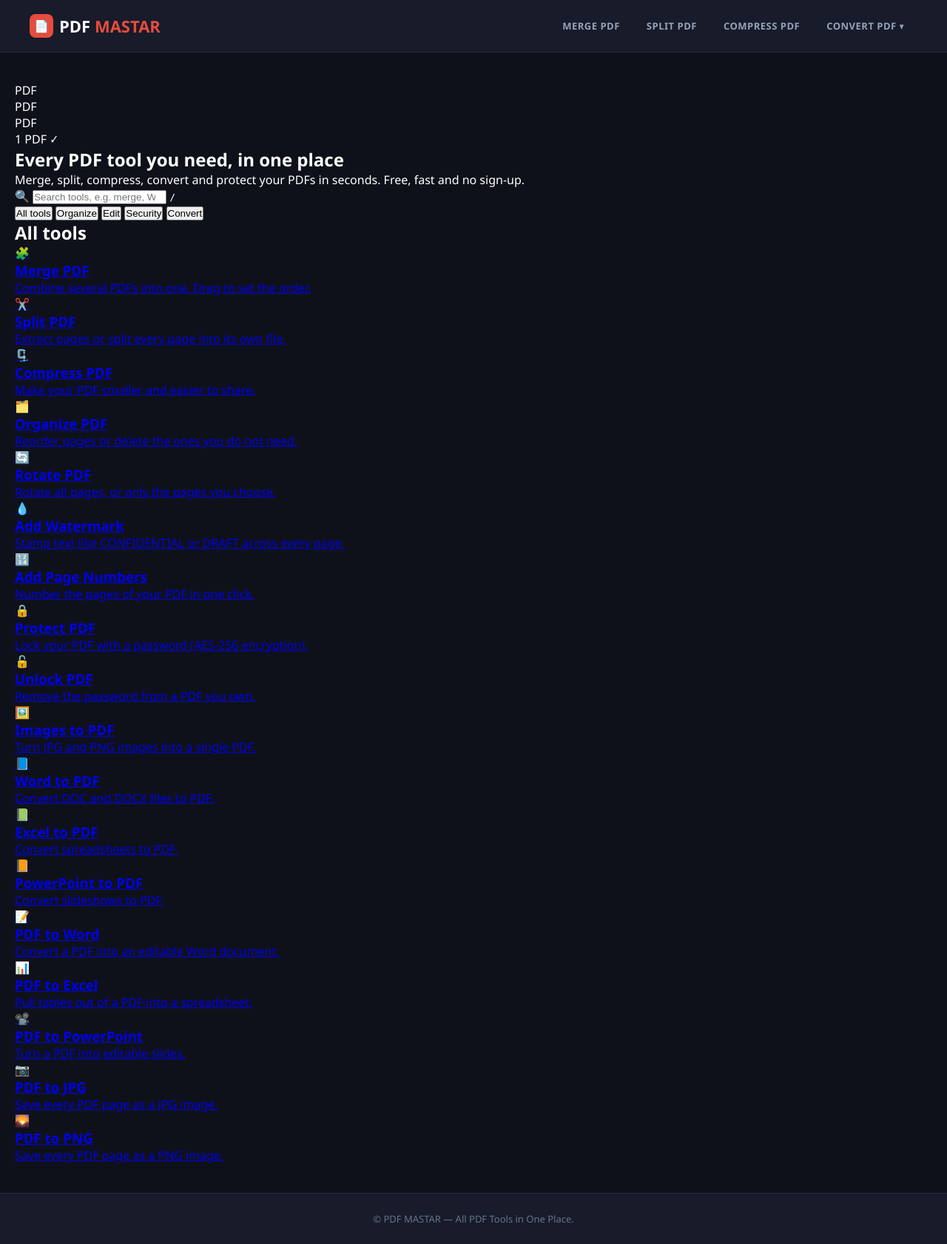
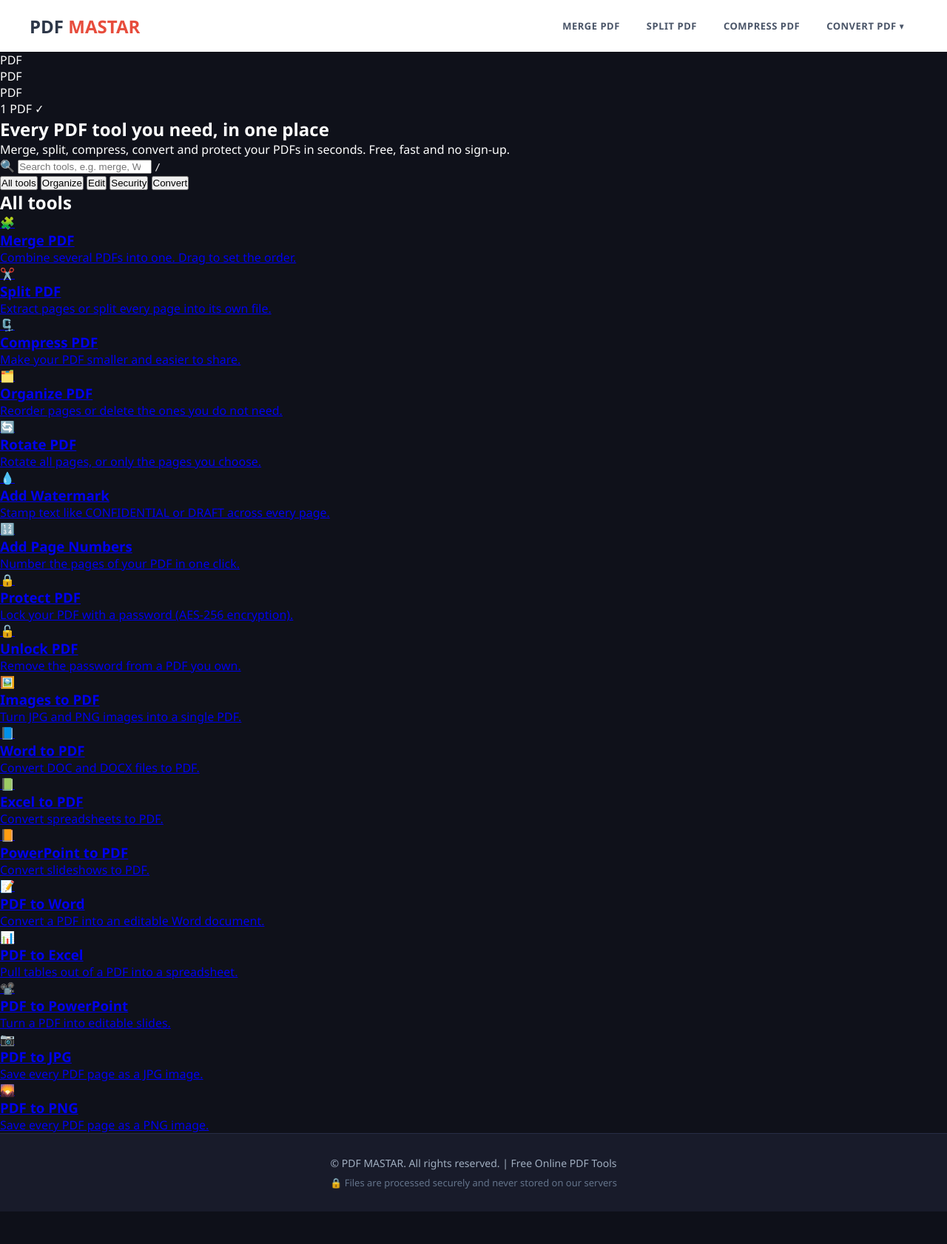
Before and after one commit to itx-ihtii-shaam/pdf-mastar, a Flask app: page / in a window 1280 px wide; the page is wider, and only the part inside the window is pictured. Shown: that part at 74% size. After the commit the page ends 1638 px from the top of that part, so only its background shows below. Run offline with Flask 3, Linux system fonts and the light colour scheme; some libraries are stand-ins or nearby versions.

Commit message:
Update base.html

```diff
--- a/templates/base.html
+++ b/templates/base.html
@@ -3,42 +3,45 @@
 <head>
     <meta charset="UTF-8">
     <meta name="viewport" content="width=device-width, initial-scale=1.0">
-    <title>{% block title %}{{ SITE_NAME }}{% endblock %}</title>
+    <title>{% block title %}{{ SITE_NAME }} - Free Online PDF Tools{% endblock %}</title>
 
-    <!-- Dynamic Favicon Icons -->
-    <link rel="icon" type="image/png" sizes="192x192" href="/icon-192.png">
+    <!-- Exact Browser Tab & Search Icon (Favicon) -->
+    <link rel="icon" type="image/png" href="/icon-192.png">
+    <link rel="shortcut icon" type="image/png" href="/icon-192.png">
     <link rel="apple-touch-icon" href="/icon-192.png">
     <link rel="manifest" href="/manifest.webmanifest">
 
-    <script src="https://cdnjs.cloudflare.com/ajax/libs/pdf.js/3.11.174/pdf.min.js"></script>
     <style>
         * { margin: 0; padding: 0; box-sizing: border-box; }
         body { font-family: 'Segoe UI', Tahoma, Geneva, Verdana, sans-serif; background: #0f111a; color: #ffffff; min-height: 100vh; }
 
         /* Navbar Header Styling */
-        .navbar { background: #181b2a; border-bottom: 1px solid #272c45; padding: 0 40px; position: sticky; top: 0; z-index: 1000; }
+        .navbar { background: white; box-shadow: 0 2px 10px rgba(0,0,0,0.08); padding: 0 40px; position: sticky; top: 0; z-index: 1000; }
         .nav-container { max-width: 1400px; margin: 0 auto; display: flex; align-items: center; justify-content: space-between; height: 70px; }
-        .logo { font-size: 22px; font-weight: 900; text-decoration: none; display: flex; align-items: center; gap: 8px; }
-        .logo-box { background: #e74c3c; color: white; width: 32px; height: 32px; border-radius: 8px; display: flex; align-items: center; justify-content: center; font-size: 16px; font-weight: 900; }
+
+        /* Exact Logo Style */
+        .logo { font-size: 22px; font-weight: 900; text-decoration: none; display: flex; align-items: center; gap: 5px; }
+        .logo-text { font-weight: 900; color: #2d3748; font-size: 24px; }
+        .logo-red { color: #e74c3c; }
+
         .nav-menu { display: flex; list-style: none; gap: 0; }
         .nav-item { position: relative; }
-        .nav-link { display: block; padding: 25px 18px; text-decoration: none; color: #94a3b8; font-weight: 600; font-size: 13px; text-transform: uppercase; letter-spacing: 0.5px; transition: color 0.3s; }
+        .nav-link { display: block; padding: 25px 18px; text-decoration: none; color: #4a5568; font-weight: 600; font-size: 13px; text-transform: uppercase; letter-spacing: 0.5px; transition: color 0.3s; }
         .nav-link:hover { color: #e74c3c; }
 
-        /* Dropdown Mega Menu */
-        .mega-menu { position: absolute; top: 100%; left: 50%; transform: translateX(-50%) translateY(-10px); background: #181b2a; border: 1px solid #272c45; box-shadow: 0 15px 50px rgba(0,0,0,0.5); border-radius: 10px; padding: 25px 30px; opacity: 0; visibility: hidden; transition: all 0.3s; min-width: 600px; }
+        .mega-menu { position: absolute; top: 100%; left: 50%; transform: translateX(-50%) translateY(-10px); background: white; box-shadow: 0 15px 50px rgba(0,0,0,0.15); border-radius: 10px; padding: 25px 30px; opacity: 0; visibility: hidden; transition: all 0.3s; min-width: 700px; }
         .nav-item:hover .mega-menu { opacity: 1; visibility: visible; transform: translateX(-50%) translateY(0); }
-        .mega-menu-columns { display: flex; gap: 30px; }
-        .mega-column { flex: 1; min-width: 180px; }
-        .mega-column-title { font-size: 11px; font-weight: 700; color: #64748b; text-transform: uppercase; letter-spacing: 1px; margin-bottom: 12px; padding-bottom: 6px; border-bottom: 1px solid #272c45; }
-        .mega-item { display: flex; align-items: center; gap: 10px; padding: 8px 10px; text-decoration: none; color: #cbd5e1; font-size: 13px; font-weight: 500; border-radius: 6px; transition: all 0.2s; }
-        .mega-item:hover { background: #22273e; color: #e74c3c; }
-        .mega-icon { font-size: 16px; }
+        .mega-menu-columns { display: flex; gap: 40px; }
+        .mega-column { flex: 1; min-width: 200px; }
+        .mega-column-title { font-size: 11px; font-weight: 700; color: #a0aec0; text-transform: uppercase; letter-spacing: 1px; margin-bottom: 15px; padding-bottom: 8px; border-bottom: 2px solid #edf2f7; }
+        .mega-item { display: flex; align-items: center; gap: 12px; padding: 10px 8px; text-decoration: none; color: #2d3748; font-size: 14px; font-weight: 500; border-radius: 6px; transition: all 0.2s; }
+        .mega-item:hover { background: #f7fafc; color: #e74c3c; padding-left: 12px; }
+        .mega-icon { font-size: 18px; width: 24px; text-align: center; }
 
-        .main-content { min-height: calc(100vh - 140px); padding: 40px 20px; }
+        .main-content { min-height: calc(100vh - 140px); }
 
-        /* Footer */
-        .footer { text-align: center; padding: 25px; border-top: 1px solid #272c45; color: #64748b; font-size: 13px; background: #181b2a; }
+        footer { background: #181b2a; color: #a0aec0; padding: 30px 20px; text-align: center; border-top: 1px solid #272c45; }
+        footer p { font-size: 14px; }
 
         @media (max-width: 900px) { .nav-menu { display: none; } }
     </style>
@@ -47,8 +50,7 @@
     <nav class="navbar">
         <div class="nav-container">
             <a href="/" class="logo">
-                <div class="logo-box">📄</div>
-                <span style="font-weight: 900; color: #ffffff; font-size: 22px;">PDF <span style="color: #e74c3c;">MASTAR</span></span>
+                <span class="logo-text">PDF <span class="logo-red">MASTAR</span></span>
             </a>
             <ul class="nav-menu">
                 <li class="nav-item"><a href="/merge" class="nav-link">Merge PDF</a></li>
@@ -62,15 +64,15 @@
                                 <div class="mega-column-title">Convert to PDF</div>
                                 <a href="/jpg-to-pdf" class="mega-item"><span class="mega-icon">🖼️</span> JPG to PDF</a>
                                 <a href="/word-to-pdf" class="mega-item"><span class="mega-icon">📝</span> Word to PDF</a>
+                                <a href="/powerpoint-to-pdf" class="mega-item"><span class="mega-icon">📊</span> PowerPoint to PDF</a>
                                 <a href="/excel-to-pdf" class="mega-item"><span class="mega-icon">📈</span> Excel to PDF</a>
-                                <a href="/powerpoint-to-pdf" class="mega-item"><span class="mega-icon">📊</span> PowerPoint to PDF</a>
                             </div>
                             <div class="mega-column">
                                 <div class="mega-column-title">Convert from PDF</div>
+                                <a href="/pdf-to-jpg" class="mega-item"><span class="mega-icon">🖼️</span> PDF to JPG</a>
                                 <a href="/pdf-to-word" class="mega-item"><span class="mega-icon">📝</span> PDF to Word</a>
+                                <a href="/pdf-to-powerpoint" class="mega-item"><span class="mega-icon">📊</span> PDF to PowerPoint</a>
                                 <a href="/pdf-to-excel" class="mega-item"><span class="mega-icon">📈</span> PDF to Excel</a>
-                                <a href="/pdf-to-powerpoint" class="mega-item"><span class="mega-icon">📊</span> PDF to PPT</a>
-                                <a href="/pdf-to-jpg" class="mega-item"><span class="mega-icon">🖼️</span> PDF to JPG</a>
                                 <a href="/pdf-to-png" class="mega-item"><span class="mega-icon">🎨</span> PDF to PNG</a>
                             </div>
                         </div>
@@ -84,8 +86,9 @@
         {% block content %}{% endblock %}
     </div>
 
-    <footer class="footer">
-        © PDF MASTAR — All PDF Tools in One Place.
+    <footer>
+        <p>&copy; PDF MASTAR. All rights reserved. | Free Online PDF Tools</p>
+        <p style="margin-top: 8px; font-size: 13px; color: #64748b;">🔒 Files are processed securely and never stored on our servers</p>
     </footer>
 </body>
 </html>
```
